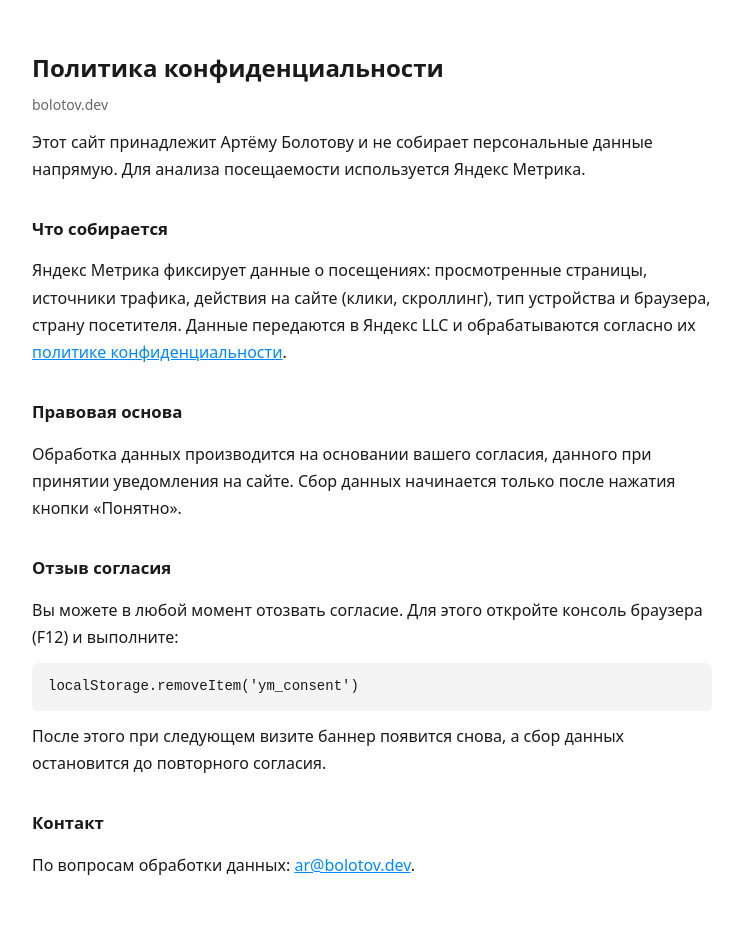
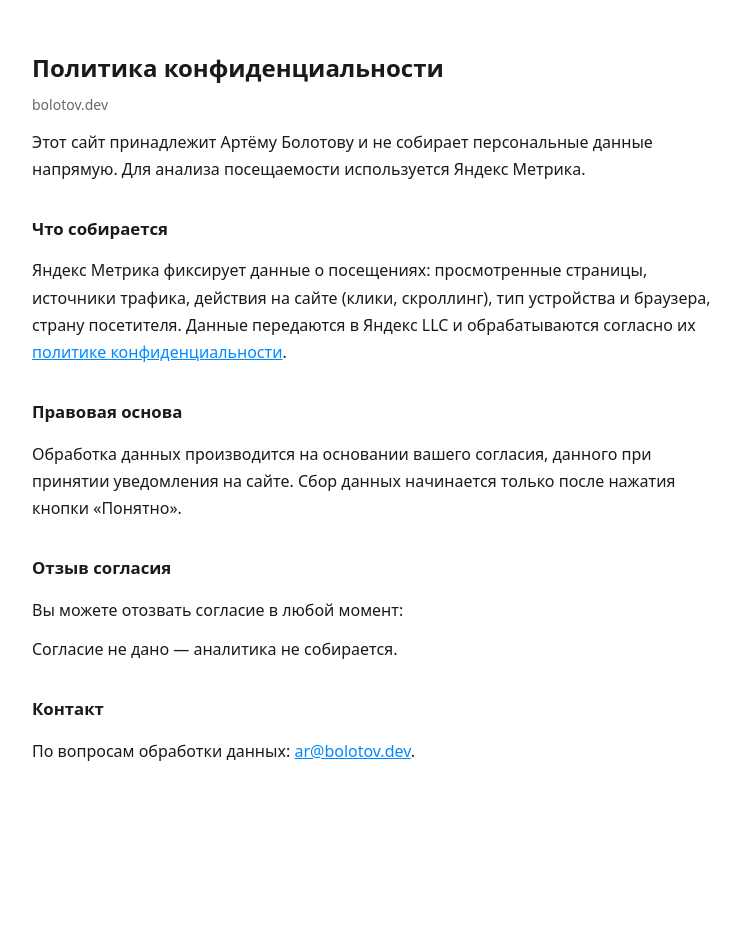
Before and after one commit to artembolotov/artembolotov.github.io, a Jekyll site: the page privacy/index.html, which Jekyll copies as it is, in a window 1280 px wide. Shown: the whole page, without its empty margins (268-1008 px from the left). Built offline with Jekyll 4.4.1, drawn with Linux system fonts in a browser that asks for light colours; after the commit the page ends 900 px from its top, so only the background shows below that.

Commit message:
Add one-tap consent revocation button to privacy page
Replaces the DevTools instruction with a button that works on any device.
Shows current consent state; after click confirms revocation in place.

https://claude.ai/code/session_01G3i8eLg6egehUH4WGHaFmC

```diff
--- a/privacy/index.html
+++ b/privacy/index.html
@@ -27,6 +27,19 @@
       font-size: 0.875rem;
     }
     .meta { color: #666; font-size: 0.875rem; margin-top: 0.25rem; }
+    #revoke-btn {
+      display: inline-block;
+      margin-top: 0.5rem;
+      padding: 0.5rem 1.25rem;
+      background: #e53935;
+      color: #fff;
+      border: none;
+      border-radius: 6px;
+      font-size: 0.9rem;
+      font-family: system-ui;
+      cursor: pointer;
+    }
+    #revoke-status { margin-top: 0.75rem; }
     @media (prefers-color-scheme: dark) {
       body { background: #111; color: #e0e0e0; }
       pre { background: #222; }
@@ -46,9 +59,20 @@
   <p>Обработка данных производится на основании вашего согласия, данного при принятии уведомления на сайте. Сбор данных начинается только после нажатия кнопки «Понятно».</p>
 
   <h2>Отзыв согласия</h2>
-  <p>Вы можете в любой момент отозвать согласие. Для этого откройте консоль браузера (F12) и выполните:</p>
-  <pre>localStorage.removeItem('ym_consent')</pre>
-  <p>После этого при следующем визите баннер появится снова, а сбор данных остановится до повторного согласия.</p>
+  <p>Вы можете отозвать согласие в любой момент:</p>
+  <div id="revoke-status"></div>
+  <script>
+    var el = document.getElementById('revoke-status');
+    if (localStorage.getItem('ym_consent') === '1') {
+      el.innerHTML = '<button id="revoke-btn">Отозвать согласие</button>';
+      document.getElementById('revoke-btn').addEventListener('click', function () {
+        localStorage.removeItem('ym_consent');
+        el.innerHTML = '<p>Согласие отозвано. При следующем посещении сайта баннер появится снова.</p>';
+      });
+    } else {
+      el.innerHTML = '<p>Согласие не дано — аналитика не собирается.</p>';
+    }
+  </script>
 
   <h2>Контакт</h2>
   <p>По вопросам обработки данных: <a href="mailto:ar@bolotov.dev">ar@bolotov.dev</a>.</p>
```
